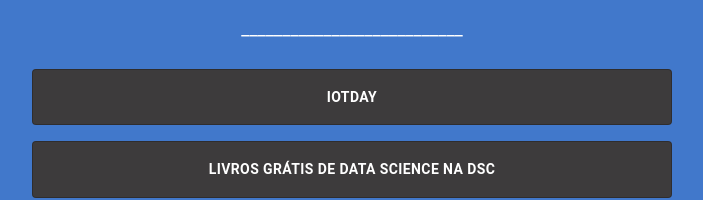
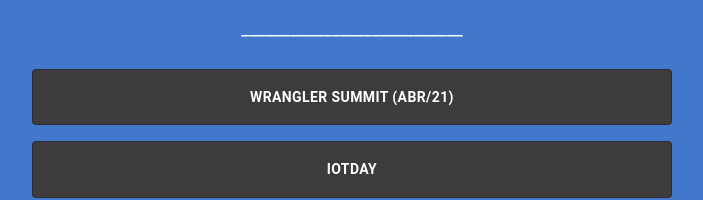
Before and after one commit to hugobraga/personal-website, a React (Create React App) app in the folder react-website/: page /instalinks in a window 1280 px wide. Shown: the part 132-332 px from the top of the page, without its empty margins (288-991 px from the left). Built offline with nearby package versions, Linux system fonts and the light colour scheme.

Commit message:
Novo link de post do Instagram

```diff
--- a/react-website/src/components/InstaButtons.js
+++ b/react-website/src/components/InstaButtons.js
@@ -24,6 +24,15 @@
 
   return (
     <Grid container direction="column" justify="center" alignItems="center">
+     <Button
+        variant="outlined"
+        className={classes.button}
+        onClick={() => {
+          window.open("https://www.trifacta.com/events/wrangle-summit-2021/", "_blank");
+        }}
+      >
+        Wrangler Summit (Abr/21)
+     </Button>
      <Button
         variant="outlined"
         className={classes.button}
```
